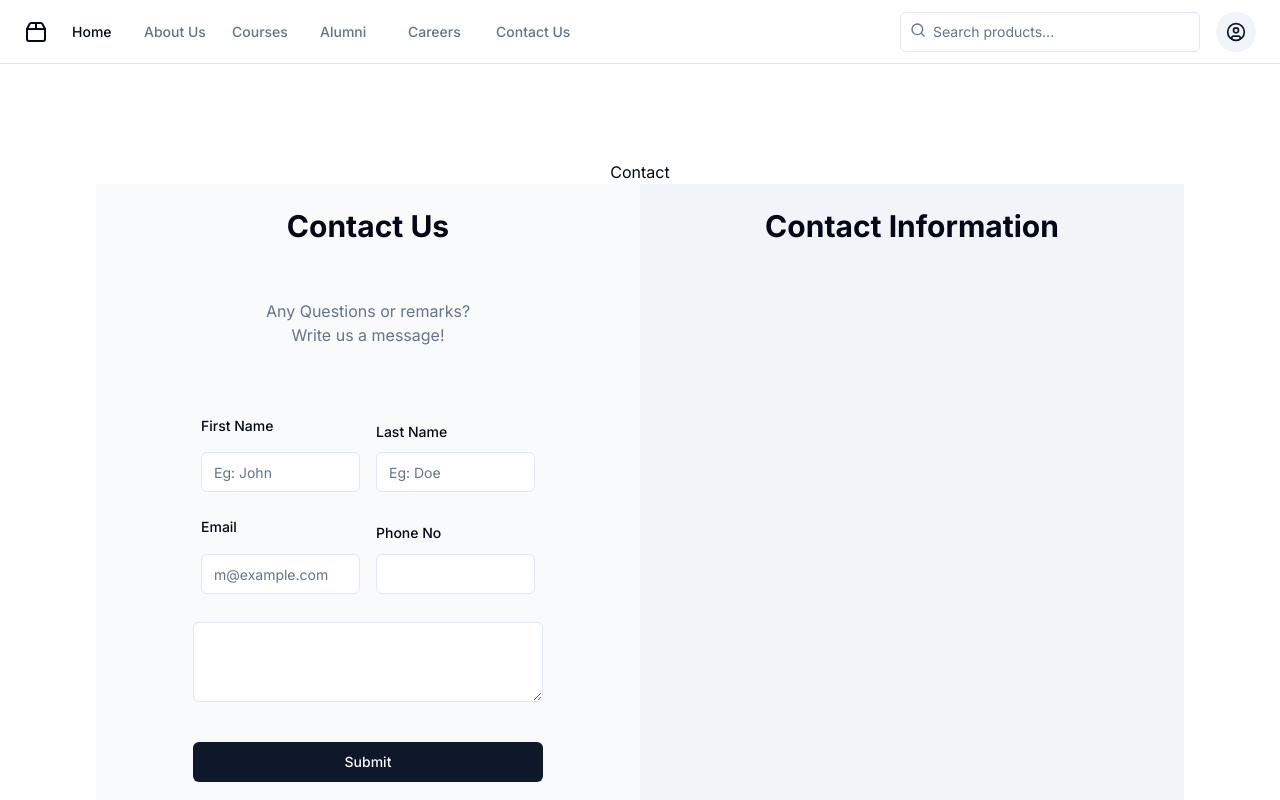
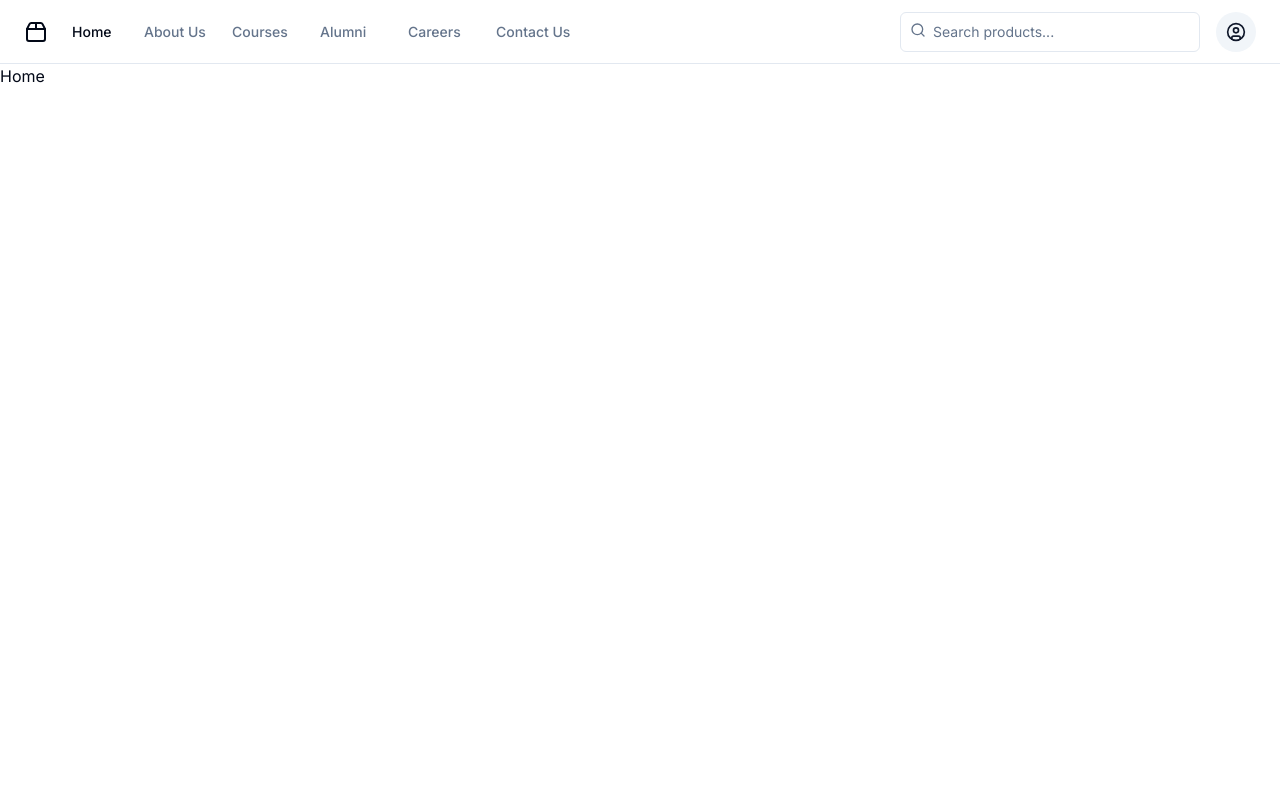
Before and after one commit to nelsonlobo99/ferilion, a Next.js app: page / in a window 1280 px wide. Shown: the top 800 px of the page. Built offline with nearby package versions, Linux system fonts and the light colour scheme.

Commit message:
Page Routes

```diff
--- /dev/null
+++ b/src/app/aboutus/page.js
@@ -0,0 +1,9 @@
+import React from 'react'
+
+function index() {
+  return (
+    <div>index</div>
+  )
+}
+
+export default index
--- /dev/null
+++ b/src/app/contact/page.js
@@ -0,0 +1,9 @@
+import Contact from "@/components/Contact/Contact";
+
+export default function Home() {
+  return (
+    <main className="flex min-h-screen flex-col items-center justify-between p-24">
+      <Contact />
+    </main>
+  );
+}
--- a/src/app/page.js
+++ b/src/app/page.js
@@ -1,11 +1,9 @@
-import Contact from "@/components/Contact/Contact";
-import Image from "next/image";
+import React from 'react'
 
-export default function Home() {
+const Home = () => {
   return (
-    <main className="flex min-h-screen flex-col items-center justify-between p-24">
-      Contact
-      <Contact />
-    </main>
-  );
+    <div>Home</div>
+  )
 }
+
+export default Home
```
